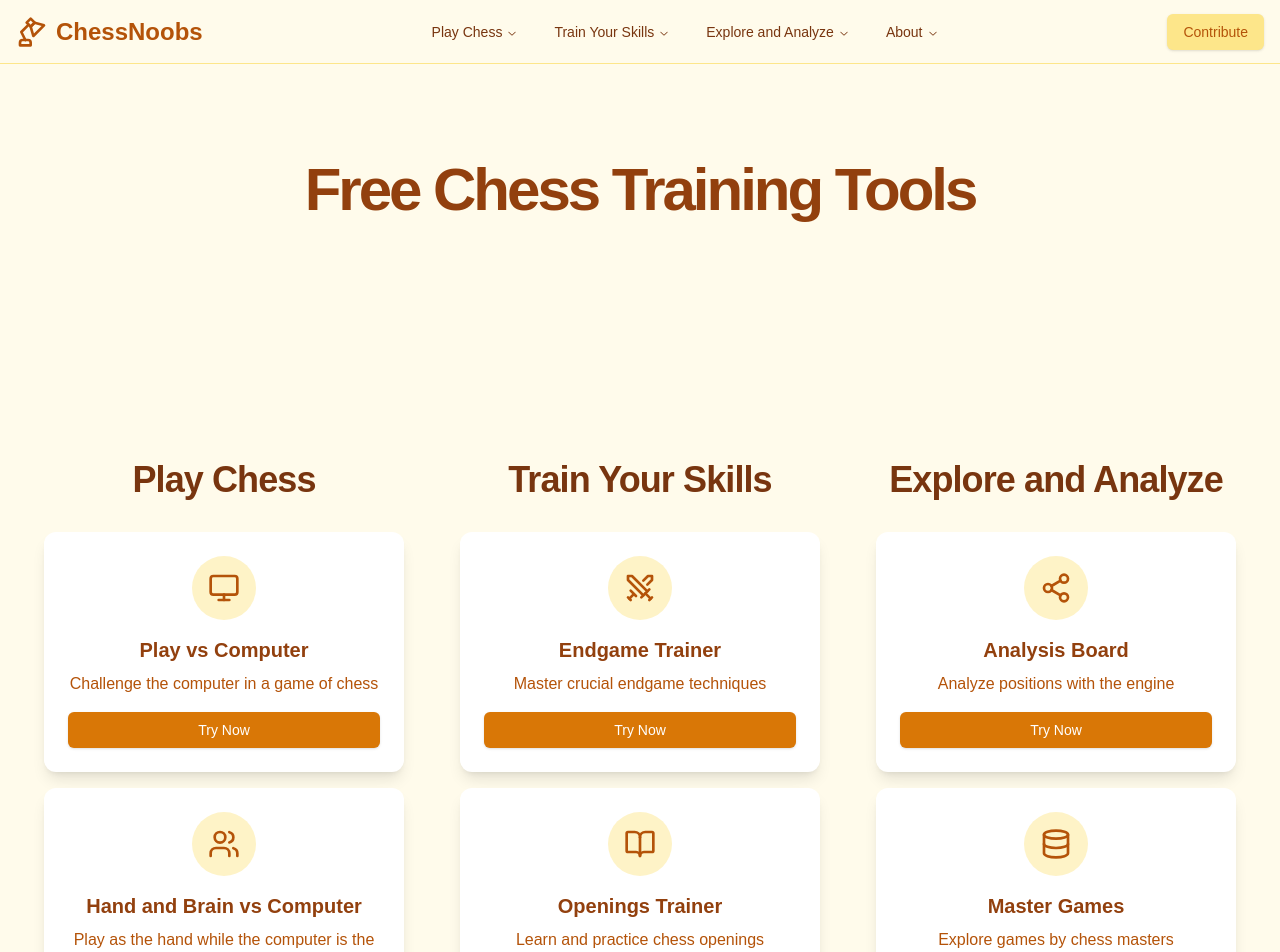
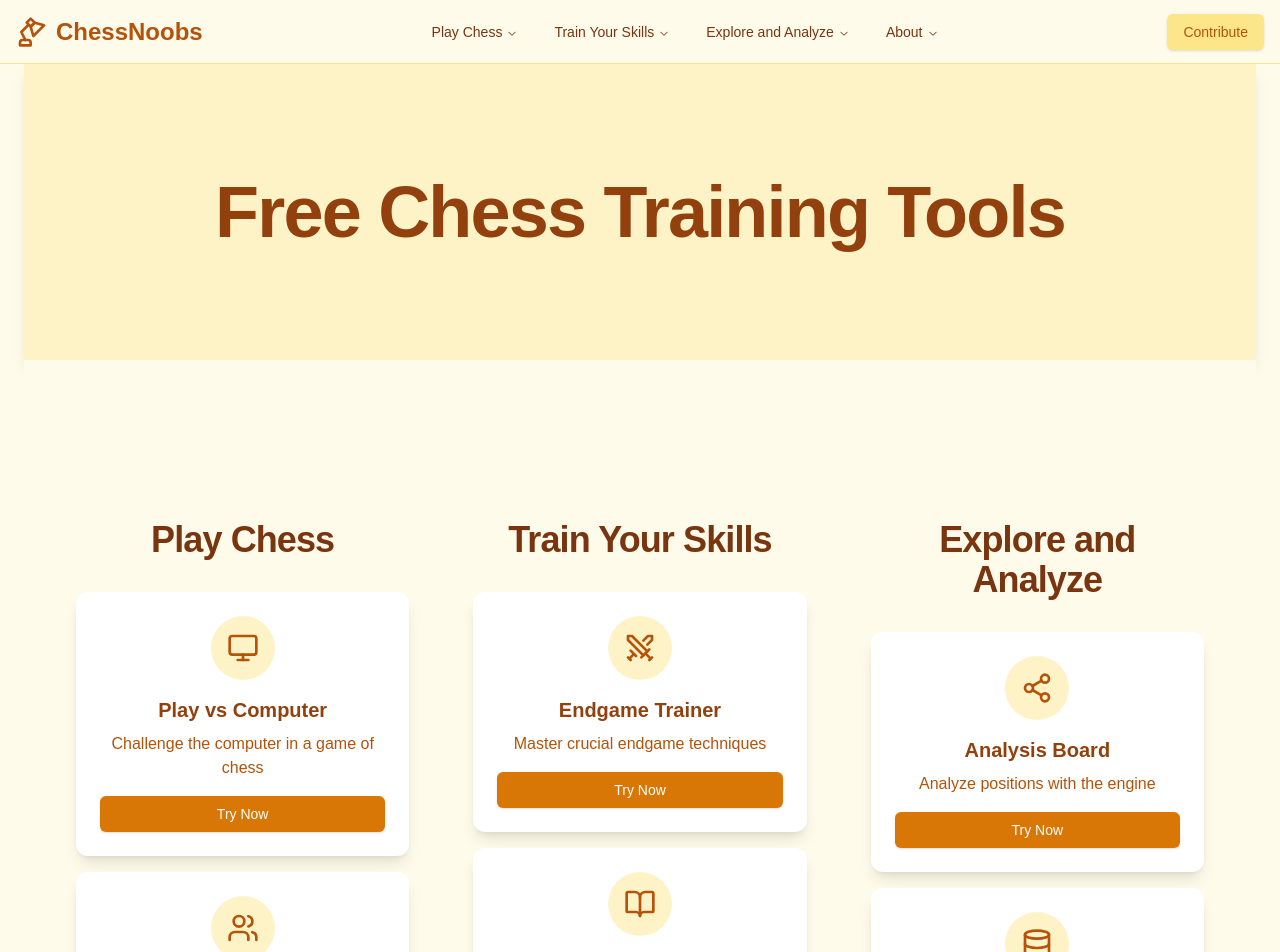
Before and after one commit to sad-pixel/chessnoobs, a Next.js app: page / in a window 1280 px wide. Shown: the top 952 px of the page. Built offline with nearby package versions, Linux system fonts and the light colour scheme.

Commit message:
feat: improve landing page

```diff
--- a/app/page.tsx
+++ b/app/page.tsx
@@ -3,24 +3,37 @@ import { siteSections } from "@/lib/data";
 
 export default function LandingPage() {
   return (
-    <div className="flex flex-col min-h-screen bg-amber-50 text-amber-900">
+    <div className="flex flex-col min-h-screen bg-gradient-to-b from-amber-50 to-amber-100 text-amber-900">
       <main className="flex-1 flex flex-col items-center">
-        <section className="w-full py-8 sm:py-12 md:py-24">
-          <div className="container mx-auto px-4 sm:px-6 md:px-5 xl:px-8">
-            <div className="flex flex-col items-center space-y-4 text-center">
-              <h1 className="text-2xl sm:text-3xl md:text-4xl lg:text-5xl xl:text-6xl font-bold tracking-tighter text-amber-800">
+        <HeroSection />
+        <FeaturesSection />
+      </main>
+    </div>
+  );
+}
+
+function HeroSection() {
+  return (
+    <section className="w-full py-12 sm:py-16 md:py-28 bg-amber-100 shadow-lg">
+      <div className="container mx-auto px-6 sm:px-8 md:px-10 xl:px-12">
+        <div className="flex flex-col items-center space-y-6 text-center">
+          <h1 className="text-3xl sm:text-4xl md:text-5xl lg:text-6xl xl:text-7xl font-extrabold tracking-tight text-amber-800">
             Free Chess Training Tools
           </h1>
         </div>
       </div>
     </section>
+  );
+}
 
+function FeaturesSection() {
+  return (
     <section
       id="features"
-          className="w-full py-8 sm:py-12 md:py-24 lg:py-32 xl:py-36 bg-amber-50"
+      className="w-full py-10 sm:py-14 md:py-28 lg:py-36 xl:py-40 bg-amber-50"
     >
-          <div className="container mx-auto px-4 sm:px-6 md:px-2">
-            <div className="grid grid-cols-1 sm:grid-cols-2 md:grid-cols-3 xl:grid-cols-3 gap-6 sm:gap-8">
+      <div className="container mx-auto px-6 sm:px-8 md:px-10">
+        <div className="grid grid-cols-1 sm:grid-cols-2 md:grid-cols-3 gap-8 sm:gap-10">
           {siteSections
             .filter((section) => section.displayOnHomePage)
             .map((section) => (
@@ -29,7 +42,5 @@ export default function LandingPage() {
         </div>
       </div>
     </section>
-      </main>
-    </div>
   );
 }
```
Lines whose indentation alone changed are shown as unchanged.
